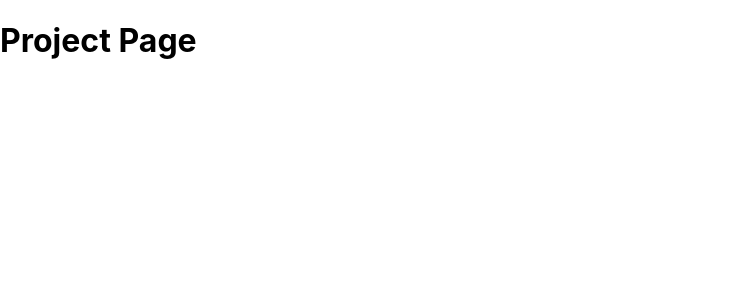
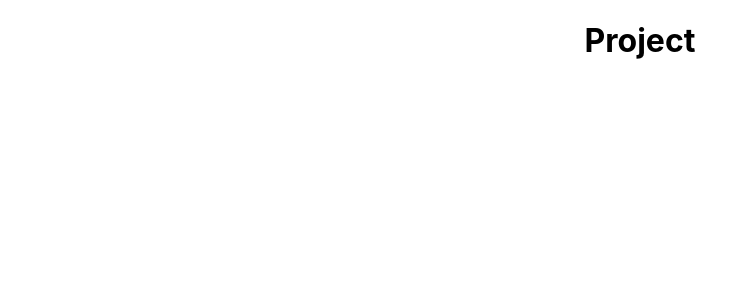
Before and after one commit to cgrundman/christian-grundman-website, a React (Create React App) app: page /projects/project in a window 1280 px wide. Shown: the top 300 px of the page, without its empty margins (0-756 px from the left). Built offline with nearby package versions, Linux system fonts and the light colour scheme.

Commit message:
add page format to Project page

```diff
--- a/src/pages/Project.js
+++ b/src/pages/Project.js
@@ -1,5 +1,10 @@
+import PageContent from "../components/PageContent";
+
 function Project() {
-    return <h1>Project Page</h1>
+    return (
+        <PageContent title="Project" >
+        </PageContent>
+    )
 }
 
 export default Project;
```
